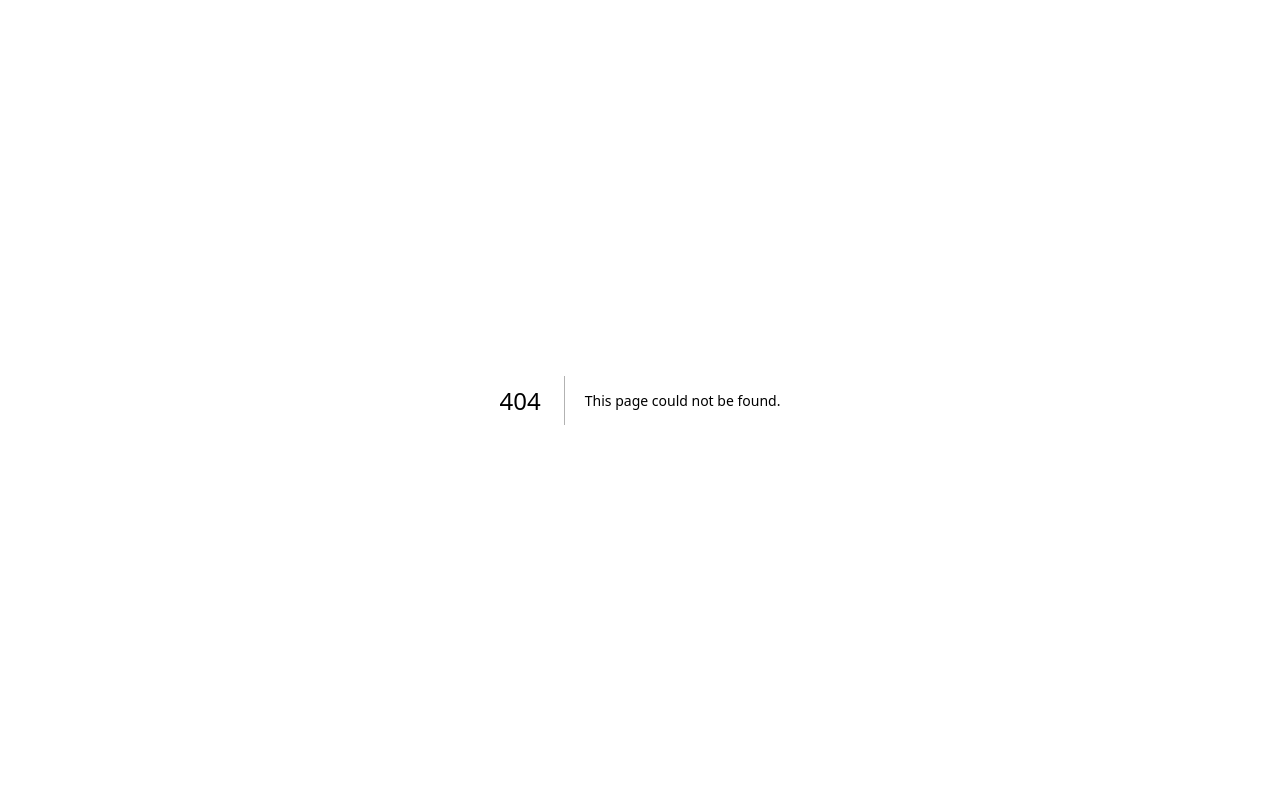
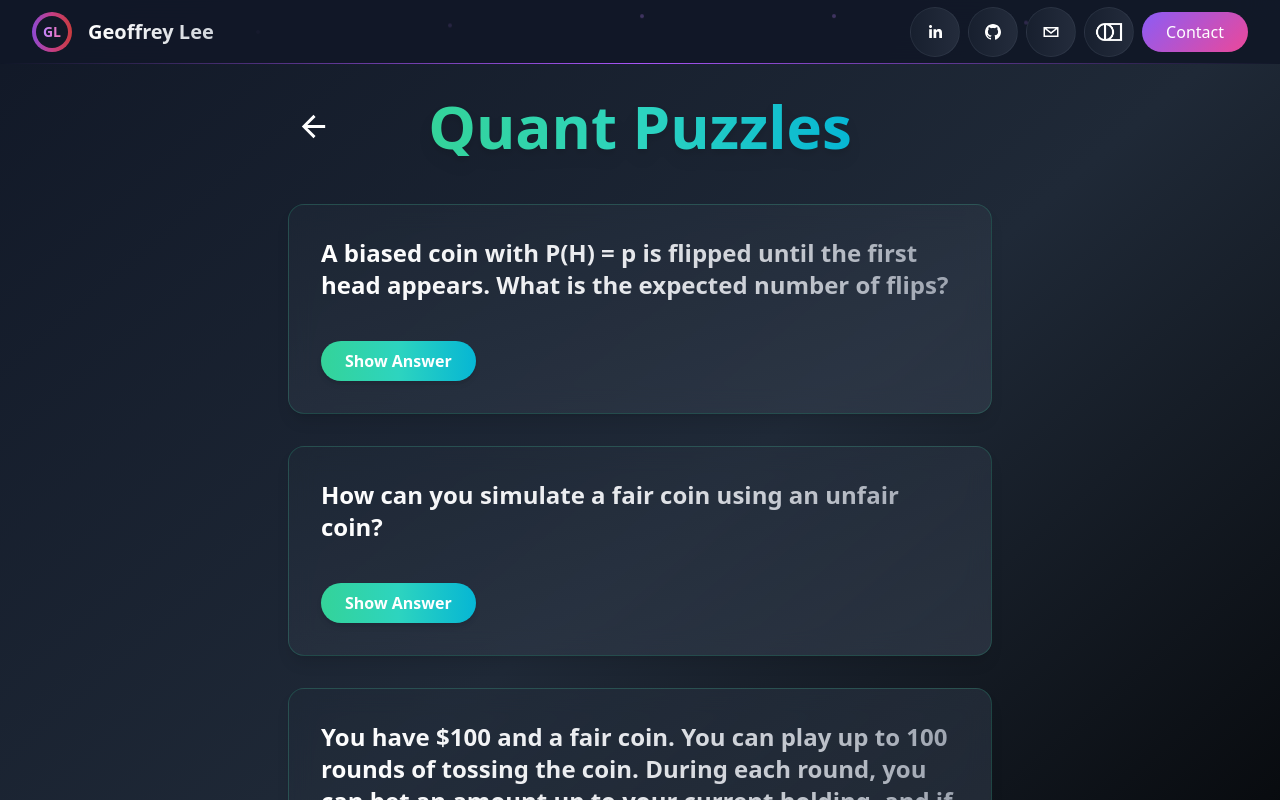
Before and after one commit to LGeoff31/Porfolio, a Next.js app: page /quant-puzzles in a window 1280 px wide. Before the commit this address had no page. Shown: the top 800 px of the page. Built offline with nearby package versions, Linux system fonts and the light colour scheme.

Commit message:
quant puzzles blog

```diff
--- a/pages/components/Blog.tsx
+++ b/pages/components/Blog.tsx
@@ -4,7 +4,7 @@ import { motion } from "framer-motion";
 const blogPosts = [
   {
     title: "Brain Teasers",
-    date: "October 22, 2024",
+    date: "July 19, 2025",
     description: "Collection of my favourite riddles and puzzles.",
     href: "brainteasers",
     color: "from-purple-500 to-pink-500",
@@ -12,11 +12,20 @@ const blogPosts = [
   },
   {
     title: "Zetamac",
-    date: "October 22, 2024",
+    date: "July 23, 2025",
     description: "Zetamac strategies and progression.",
     href: "zetamac",
     color: "from-blue-500 to-cyan-500",
     icon: "⚡",
+  },
+  {
+    title: "Quant Puzzles",
+    date: "August 23, 2025",
+    description:
+      "Quantitative brainteasers on probability, EV, and decision theory.",
+    href: "quant-puzzles",
+    color: "from-emerald-500 to-cyan-500",
+    icon: "📈",
   },
 ];
 
@@ -112,7 +121,13 @@ const Blog: React.FC = () => {
                     <h3 className="text-2xl font-bold mb-1 bg-gradient-to-r from-purple-400 to-pink-400 bg-clip-text text-transparent">
                       {post.title}
                     </h3>
-                    <span className="text-gray-400 text-sm">{post.date}</span>
+                    <div className="flex items-center text-gray-400 text-sm">
+                      <span className="relative flex h-2 w-2 mr-2">
+                        <span className="animate-ping absolute inline-flex h-full w-full rounded-full bg-green-400 opacity-75"></span>
+                        <span className="relative inline-flex rounded-full h-2 w-2 bg-green-500"></span>
+                      </span>
+                      <span>Updated {post.date}</span>
+                    </div>
                   </div>
                 </div>
                 <p className="text-gray-300 mb-4">{post.description}</p>
--- a/pages/components/Homepage.tsx
+++ b/pages/components/Homepage.tsx
@@ -174,7 +174,7 @@ const Homepage = () => {
 
         <motion.div variants={itemVariants} className="mb-8">
           <p className="text-xl md:text-2xl text-gray-400 font-light tracking-wider uppercase">
-            Problem Solver
+            Puzzle Solver
           </p>
         </motion.div>
 
--- a/pages/index.tsx
+++ b/pages/index.tsx
@@ -56,9 +56,9 @@ export default function Home() {
       <section id="blog" className="snap-start">
         <Blog />
       </section>
-      <section id="skills" className="snap-start">
+      {/* <section id="skills" className="snap-start">
         <Languages />
-      </section>
+      </section> */}
 
       <section id="github" className="snap-start">
         <Github />
--- /dev/null
+++ b/pages/quant-puzzles.tsx
@@ -0,0 +1,91 @@
+import React, { useState } from "react";
+import Navbar from "./components/Navbar";
+import BackButton from "./subcomponents/BackButton";
+import LightbulbIcon from "@mui/icons-material/Lightbulb";
+
+interface QuantPuzzle {
+  question: string;
+  hint: string;
+  answer: string;
+}
+
+const quantPuzzles: QuantPuzzle[] = [
+  {
+    question:
+      "A biased coin with P(H) = p is flipped until the first head appears. What is the expected number of flips?",
+    hint: "Geometric distribution with success probability p.",
+    answer: "E[N] = 1/p.",
+  },
+  {
+    question: "How can you simulate a fair coin using an unfair coin?",
+    hint: "Consider the martingale nature of doubling. Compare the expected value of continuing vs stopping after k heads.",
+    answer:
+      "Flip the unfair coin twice. If it lands heads-tails, call it heads. If it lands tails-heads, call it tails. If it lands on tails-tails or heads-heads, repeat the process. This simulates a fair coin because P(HT) = P(TH)",
+  },
+  {
+    question:
+      "You have $100 and a fair coin. You can play up to 100 rounds of tossing the coin. During each round, you can bet an amount up to your current holding, and if you win, you gain double your bet + your original bet back. Otherwise, you lose your bet. What is the optimal strategy to maximize expected value?",
+    hint: "Consider the martingale nature of doubling. Compare the expected value of continuing vs stopping after k heads.",
+    answer:
+      "Bet all your balance each round. The expected value is maximized this way since either you triple your balance or you leave empty handed. The EV is (1/2^100 * 100 * 3^100)) + (1-1/2^100) * 0. AKA either win big or lose it all.",
+  },
+];
+
+const QuantPuzzles = () => {
+  const [showAnswers, setShowAnswers] = useState(
+    Array(quantPuzzles.length).fill(false)
+  );
+
+  const toggleAnswer = (index: number) => {
+    setShowAnswers((prev) => {
+      const updated = [...prev];
+      updated[index] = !updated[index];
+      return updated;
+    });
+  };
+
+  return (
+    <div className="min-h-screen bg-gradient-to-br from-gray-900 via-gray-800 to-black text-white pb-20">
+      <Navbar useScrollLinks={false} />
+      <div className="max-w-3xl mx-auto pt-24 px-4 sm:px-6 lg:px-8">
+        <div className="relative flex justify-center items-center mb-12">
+          <div className="absolute left-0">
+            <BackButton />
+          </div>
+          <h1 className="text-5xl md:text-6xl font-bold text-center bg-gradient-to-r from-emerald-400 via-teal-400 to-cyan-500 bg-clip-text text-transparent drop-shadow-lg">
+            Quant Puzzles
+          </h1>
+        </div>
+        <div className="space-y-8">
+          {quantPuzzles.map((puzzle, index) => (
+            <div
+              key={index}
+              className="relative bg-gradient-to-br from-gray-800/60 to-gray-700/60 backdrop-blur-md border border-emerald-400/20 rounded-2xl p-8 shadow-lg transition-all duration-300 hover:border-emerald-400/60 group"
+            >
+              <div className="mb-4 text-xl md:text-2xl font-semibold bg-gradient-to-r from-white via-gray-200 to-gray-400 bg-clip-text text-transparent whitespace-pre-line">
+                {puzzle.question}
+              </div>
+              {showAnswers[index] && (
+                <div className="flex items-center gap-2 mt-4 animate-fade-in">
+                  <LightbulbIcon className="text-emerald-300" />
+                  <span className="text-lg text-emerald-200/90">
+                    {puzzle.answer}
+                  </span>
+                </div>
+              )}
+              <button
+                className="mt-6 px-6 py-2 rounded-full font-semibold bg-gradient-to-r from-emerald-400 via-teal-400 to-cyan-500 text-white shadow-md hover:scale-105 transition-all duration-300 focus:outline-none focus:ring-2 focus:ring-emerald-400"
+                onClick={() => toggleAnswer(index)}
+                aria-label={showAnswers[index] ? "Hide Answer" : "Show Answer"}
+              >
+                {showAnswers[index] ? "Hide Answer" : "Show Answer"}
+              </button>
+            </div>
+          ))}
+        </div>
+      </div>
+    </div>
+  );
+};
+
+export default QuantPuzzles;
--- a/pages/subcomponents/AboutBox.tsx
+++ b/pages/subcomponents/AboutBox.tsx
@@ -10,9 +10,9 @@ const AboutBox = () => {
       heading: "Software Engineering",
       date: "Present",
       description:
-        "I'm currently taking Data Structures & Algorithms, Databases, Advanced OOP, and Combinatorics.",
-      color: "from-blue-500 to-cyan-500",
-      iconBg: "from-blue-500/20 to-cyan-500/20",
+        "Software Engineering student taking interesting courses such as operating systems, databases, algorithms, and software engineering principles.",
+      color: "from-yellow-400 to-amber-500",
+      iconBg: "from-yellow-500/20 to-amber-500/20",
     },
     {
       src: "/images/shopify.png",
@@ -34,31 +34,31 @@ const AboutBox = () => {
       iconBg: "from-purple-500/20 to-pink-500/20",
     },
     {
-      src: "/images/Reacter (1).png",
+      src: "/images/brain.png",
       name: "Contest Tutor",
-      heading: "Academy for Math",
+      heading: "Waterloo Contests",
       date: "2019 - 2024",
       description:
-        "Competitive math and computing for 100+ high school students.",
-      color: "from-orange-500 to-red-500",
-      iconBg: "from-orange-500/20 to-red-500/20",
+        "Competitive math and programming for 100+ high school students.",
+      color: "from-cyan-400 to-blue-500",
+      iconBg: "from-cyan-400/20 to-blue-500/20",
     },
     {
       src: "/images/marathon.png",
       name: "Competitive Runner",
       heading: "Marathoner",
-      date: "2017 - 2023",
+      date: "2017 - 2025",
       description:
         "My PB's: 800m: 2:09, 1000m: 2:51, 5km: 18:06, 10km: 41: 56, Half-Marathon: 1:29:58, Marathon: 3:17:02.",
-      color: "from-indigo-500 to-purple-500",
-      iconBg: "from-indigo-500/20 to-purple-500/20",
+      color: "from-red-500 to-orange-500",
+      iconBg: "from-red-500/20 to-orange-500/20",
     },
     {
       src: "/images/magic.png",
       name: "Magic and Cardistry",
       heading: "Magician",
       date: "2019 - 2023",
-      description: "President of the magic and cardistry club.",
+      description: "Ex-president of the magic and cardistry club.",
       color: "from-pink-500 to-rose-500",
       iconBg: "from-pink-500/20 to-rose-500/20",
     },
@@ -188,7 +188,7 @@ const AboutMeSection = ({
               <img
                 src={src}
                 alt={name}
-                className="relative z-10 w-full h-full object-contain filter brightness-0 invert"
+                className="relative z-10 w-full h-full object-contain"
               />
             </div>
           </motion.div>
--- a/pages/subcomponents/ProjectBox.tsx
+++ b/pages/subcomponents/ProjectBox.tsx
@@ -229,14 +229,14 @@ const PyScriptProjectCard = () => {
         </motion.h3>
 
         <motion.div
-          className="mb-4 overflow-hidden rounded-2xl max-h-40"
+          className="relative mb-4 overflow-hidden rounded-2xl"
           initial={{ opacity: 0, scale: 0.95 }}
           whileInView={{ opacity: 1, scale: 1 }}
           transition={{ duration: 0.8 }}
           viewport={{ once: true }}
         >
-          <div className="relative">
-            <pre className="rounded-2xl overflow-hidden text-xs">
+          <div className="relative w-full h-[160px] md:h-[200px]">
+            <pre className="rounded-2xl overflow-hidden text-xs h-full">
               <CodeBlock
                 text={`fn fibonacci (n) {
   if |n <= 2| { return 1 }
@@ -247,14 +247,16 @@ const PyScriptProjectCard = () => {
     curr = next_value
   }
   return curr
-}`}
+ }`}
                 language="javascript"
                 showLineNumbers={true}
                 theme={dracula}
                 customStyle={{
-                  fontSize: "11px",
-                  lineHeight: "1.3",
+                  fontSize: "10px",
+                  lineHeight: "1.25",
                   padding: "8px",
+                  height: "100%",
+                  overflow: "auto",
                 }}
               />
             </pre>
@@ -263,7 +265,7 @@ const PyScriptProjectCard = () => {
         </motion.div>
 
         <motion.p
-          className="text-gray-300 leading-relaxed mb-4 text-sm"
+          className="text-gray-300 leading-relaxed mb-6"
           initial={{ opacity: 0, y: 20 }}
           whileInView={{ opacity: 1, y: 0 }}
           transition={{ duration: 0.5, delay: 0.2 }}
@@ -281,10 +283,31 @@ const PyScriptProjectCard = () => {
           viewport={{ once: true }}
         >
           <motion.a
+            href="https://github.com/LGeoff31/MetaScript" // TODO: replace with hosted URL if available
+            target="_blank"
+            rel="noopener noreferrer"
+            className="inline-flex items-center px-6 py-3 rounded-full font-medium text-white bg-gradient-to-r from-green-500 to-emerald-500 hover:shadow-lg hover:shadow-green-500/25 transition-all duration-300 group/btn relative z-20"
+            variants={buttonVariants}
+            initial="initial"
+            whileHover="hover"
+            whileTap="tap"
+          >
+            <span>Hosted</span>
+            <motion.div
+              className="ml-2"
+              initial={{ x: 0 }}
+              whileHover={{ x: 5 }}
+              transition={{ duration: 0.2 }}
+            >
+              <ArrowForwardIcon className="w-5 h-5" />
+            </motion.div>
+          </motion.a>
+
+          <motion.a
             href="https://github.com/LGeoff31/MetaScript"
             target="_blank"
             rel="noopener noreferrer"
-            className="inline-flex items-center px-6 py-3 rounded-full font-medium text-white bg-gradient-to-r from-purple-500 to-pink-500 hover:shadow-lg hover:shadow-purple-500/25 transition-all duration-300 group/btn relative z-20"
+            className="inline-flex items-center px-6 py-3 rounded-full font-medium text-white bg-gradient-to-r from-gray-600 to-gray-700 hover:shadow-lg hover:shadow-gray-500/25 transition-all duration-300 group/btn relative z-20"
             variants={buttonVariants}
             initial="initial"
             whileHover="hover"
```
Also changed, not shown: public/images/brain.png (added), public/images/magic.png.
